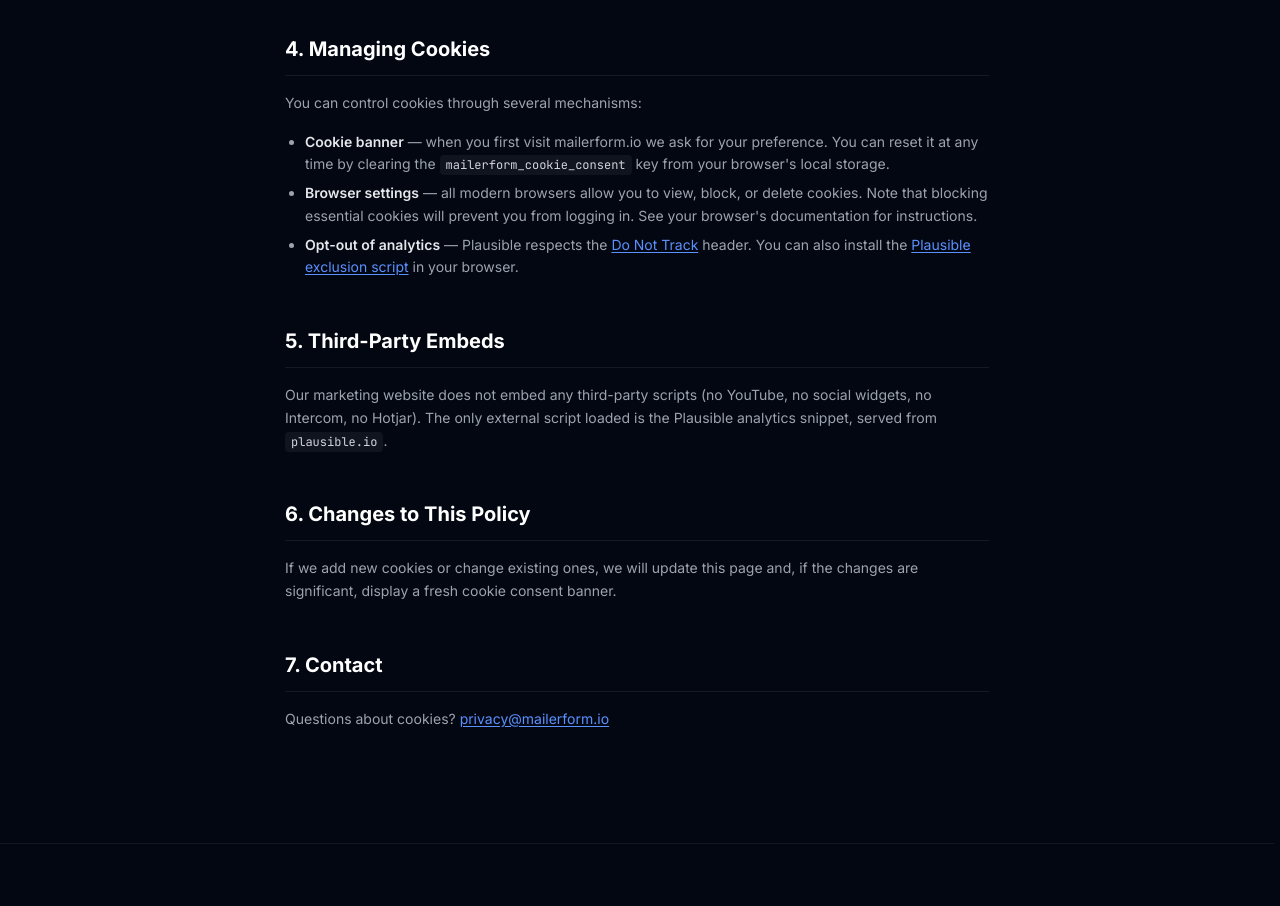
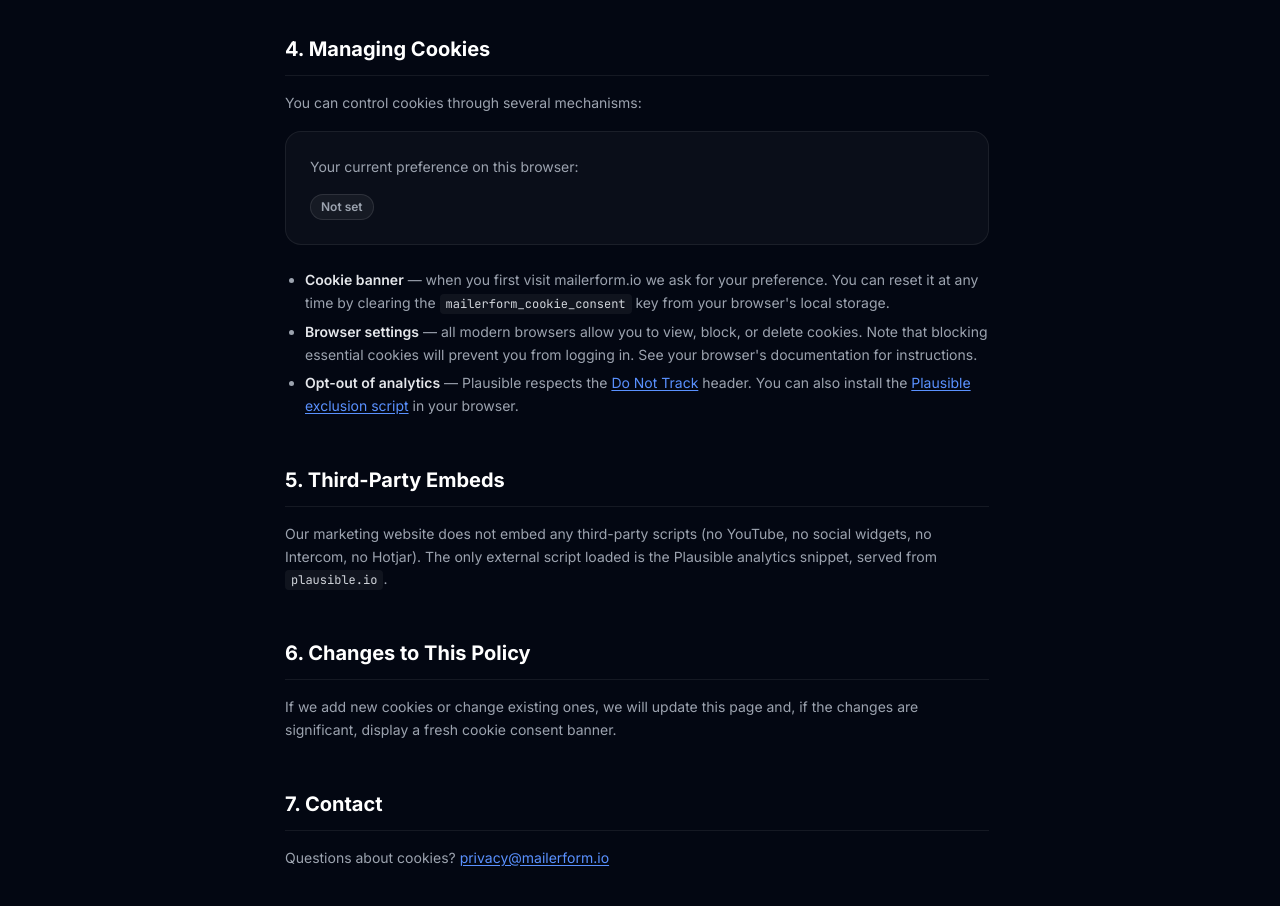
Before and after one commit to MaximilienMoreau/MailerForm, a React (Vite) app: page /cookies in a window 1280 px wide. Shown: the part 1620-2526 px from the top of the page. Built offline with nearby package versions, Linux system fonts and the light colour scheme.

Commit message:
Solved-features

```diff
--- a/src/components/ApiSection.tsx
+++ b/src/components/ApiSection.tsx
@@ -19,7 +19,7 @@
       if (copyTimerRef.current) clearTimeout(copyTimerRef.current)
       copyTimerRef.current = setTimeout(() => setCopied(false), 2000)
     }).catch(() => {
-      console.warn('Copy to clipboard failed')
+      // clipboard unavailable — button stays in default state
     })
   }
 
--- a/src/components/CookieBanner.tsx
+++ b/src/components/CookieBanner.tsx
@@ -3,15 +3,12 @@
 import { motion, AnimatePresence } from 'framer-motion'
 import { Cookie, X } from 'lucide-react'
 import { EASE } from '@/lib/motion'
-
-const STORAGE_KEY = 'mailerform_cookie_consent'
-
-type Consent = 'accepted' | 'declined'
+import { COOKIE_CONSENT_KEY, type Consent } from '@/lib/consent'
 
 export default function CookieBanner() {
   // Read localStorage once on mount — avoids calling setState synchronously in an effect
   const [consent, setConsent] = useState<Consent | null>(
-    () => localStorage.getItem(STORAGE_KEY) as Consent | null
+    () => localStorage.getItem(COOKIE_CONSENT_KEY) as Consent | null
   )
   const [visible, setVisible] = useState(false)
 
@@ -23,13 +20,13 @@
   }, [consent])
 
   function handleAccept() {
-    localStorage.setItem(STORAGE_KEY, 'accepted')
+    localStorage.setItem(COOKIE_CONSENT_KEY, 'accepted')
     setConsent('accepted')
     setVisible(false)
   }
 
   function handleDecline() {
-    localStorage.setItem(STORAGE_KEY, 'declined')
+    localStorage.setItem(COOKIE_CONSENT_KEY, 'declined')
     setConsent('declined')
     setVisible(false)
   }
--- /dev/null
+++ b/src/lib/consent.ts
@@ -0,0 +1,2 @@
+export const COOKIE_CONSENT_KEY = 'mailerform_cookie_consent'
+export type Consent = 'accepted' | 'declined'
--- a/src/pages/legal/CookiesPage.tsx
+++ b/src/pages/legal/CookiesPage.tsx
@@ -1,4 +1,57 @@
+import { useState, useEffect } from 'react'
 import LegalLayout from '@/components/LegalLayout'
+import { COOKIE_CONSENT_KEY, type Consent } from '@/lib/consent'
+
+function ConsentManager() {
+  const [consent, setConsent] = useState<Consent | null>(null)
+  const [reset, setReset] = useState(false)
+
+  useEffect(() => {
+    setConsent(localStorage.getItem(COOKIE_CONSENT_KEY) as Consent | null)
+  }, [])
+
+  useEffect(() => {
+    if (!reset) return
+    const t = setTimeout(() => setReset(false), 3000)
+    return () => clearTimeout(t)
+  }, [reset])
+
+  function handleReset() {
+    localStorage.removeItem(COOKIE_CONSENT_KEY)
+    setConsent(null)
+    setReset(true)
+  }
+
+  const statusLabel =
+    consent === 'accepted' ? 'Accepted'
+    : consent === 'declined' ? 'Declined'
+    : 'Not set'
+
+  const statusColor =
+    consent === 'accepted' ? 'text-emerald-400 bg-emerald-500/10 border-emerald-500/20'
+    : consent === 'declined' ? 'text-red-400 bg-red-500/10 border-red-500/20'
+    : 'text-gray-400 bg-white/5 border-white/10'
+
+  return (
+    <div className="flex flex-wrap items-center gap-3 mt-2">
+      <span className={`inline-flex items-center px-2.5 py-1 rounded-full text-xs font-semibold border ${statusColor}`}>
+        {statusLabel}
+      </span>
+      {consent !== null && (
+        <button
+          type="button"
+          onClick={handleReset}
+          className="text-xs font-semibold py-1.5 px-3 rounded-lg bg-white/5 hover:bg-white/10 text-gray-300 border border-white/10 transition-all"
+        >
+          Reset my preference
+        </button>
+      )}
+      {reset && consent === null && (
+        <span className="text-xs text-emerald-400">Done — the banner will reappear on your next visit.</span>
+      )}
+    </div>
+  )
+}
 
 interface CookieRow {
   name: string
@@ -107,6 +160,10 @@
       <p>
         You can control cookies through several mechanisms:
       </p>
+      <div className="section-box mb-4">
+        <p className="text-sm text-gray-400 mb-1">Your current preference on this browser:</p>
+        <ConsentManager />
+      </div>
       <ul>
         <li>
           <strong>Cookie banner</strong> — when you first visit mailerform.io we ask for your
```
